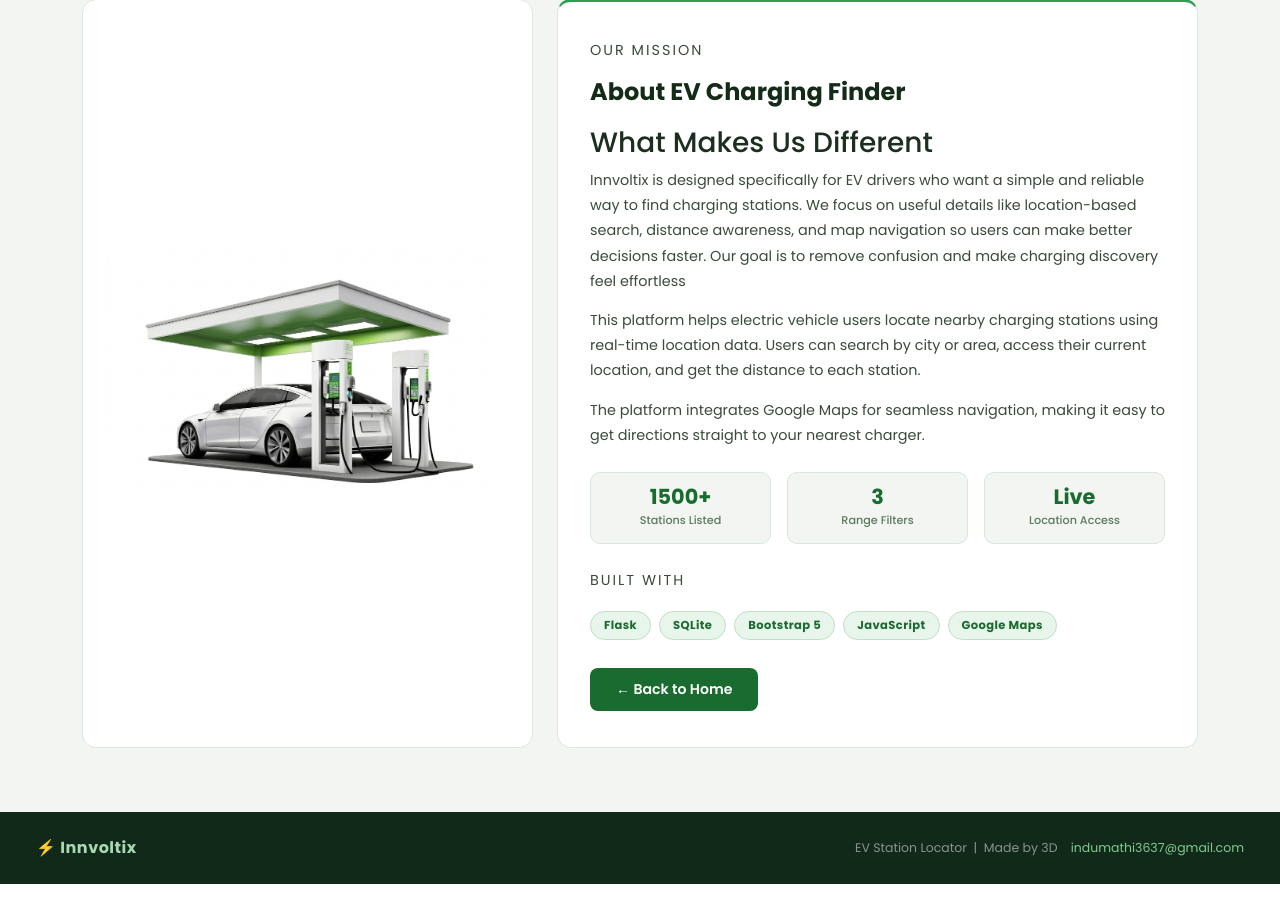
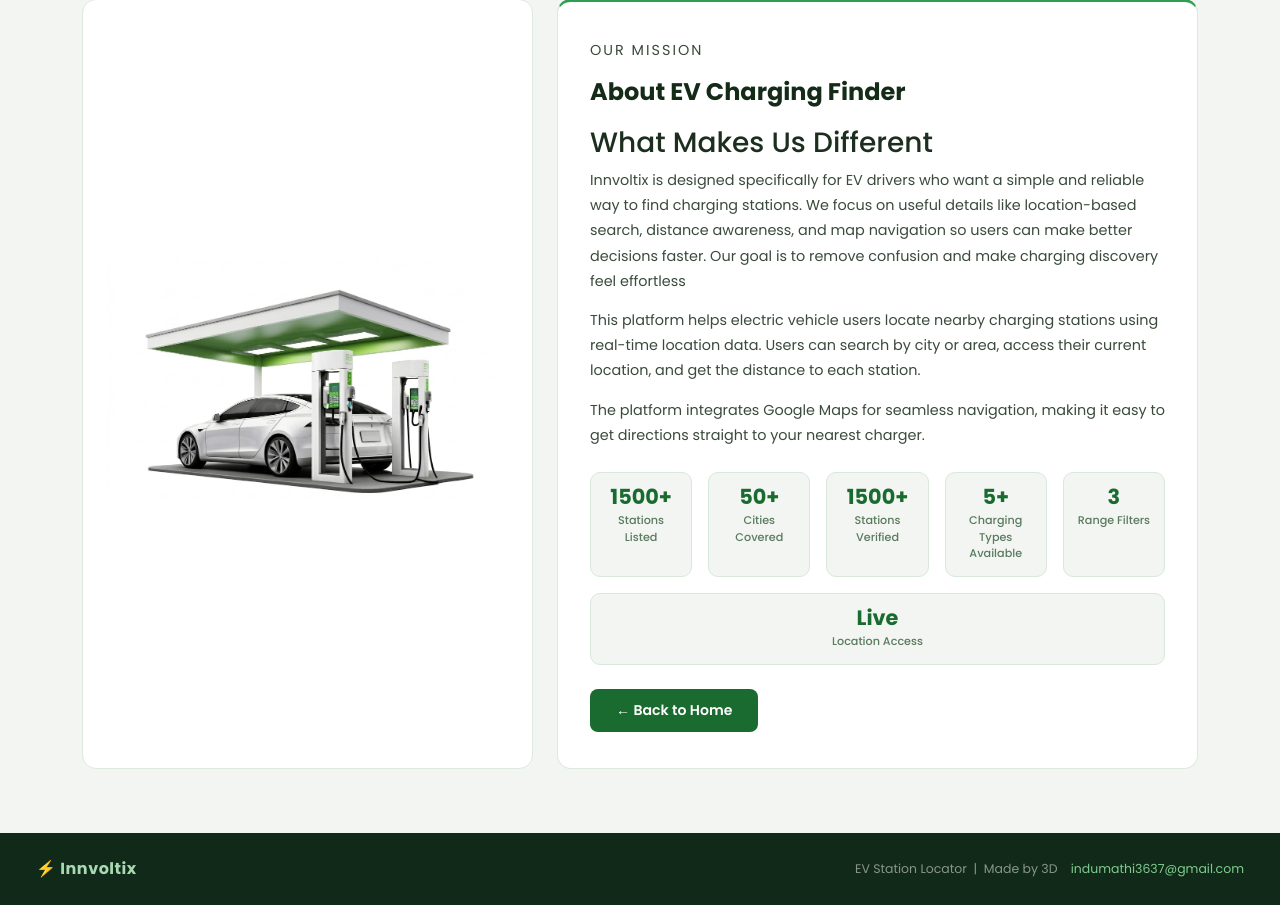
Before and after one commit to indu32/EV_charging_stations, a Flask app: page /about in a window 1280 px wide. Shown: the part 291-1196 px from the top of the page. Before the commit the page ends 1175 px from the top, so only its background shows below. Run offline with Flask 3, Linux system fonts and the light colour scheme.

Commit message:
Revise about.html for content and layout improvements
Updated the about.html file to enhance the content and layout for the Innvoltix page, including additional statistics and improved styling.

```diff
--- a/EV project/templates/about.html
+++ b/EV project/templates/about.html
@@ -350,6 +350,19 @@ footer {
               <div class="stat-lbl">Stations Listed</div>
             </div>
             <div class="stat-box">
+              <div class="stat-num">50+</div>
+              <div class="stat-lbl">Cities Covered</div>
+            </div>
+            <div class="stat-box">
+              <div class="stat-num">1500+</div>
+              <div class="stat-lbl"> Stations Verified</div>
+            </div>
+            <div class="stat-box">
+              <div class="stat-num">5+</div>
+              <div class="stat-lbl">Charging Types Available</div>
+            </div>
+
+            <div class="stat-box">
               <div class="stat-num">3</div>
               <div class="stat-lbl">Range Filters</div>
             </div>
@@ -360,14 +373,7 @@ footer {
           </div>
 
           <!-- TECH STACK -->
-          <p class="section-label-sm" style="margin-bottom:10px;">Built With</p>
-          <div class="tech-wrap">
-            <span class="tech-pill">Flask</span>
-            <span class="tech-pill">SQLite</span>
-            <span class="tech-pill">Bootstrap 5</span>
-            <span class="tech-pill">JavaScript</span>
-            <span class="tech-pill">Google Maps</span>
-          </div>
+
 
           <a href="{{ url_for('home') }}" class="btn-back">&larr; Back to Home</a>
 
```
